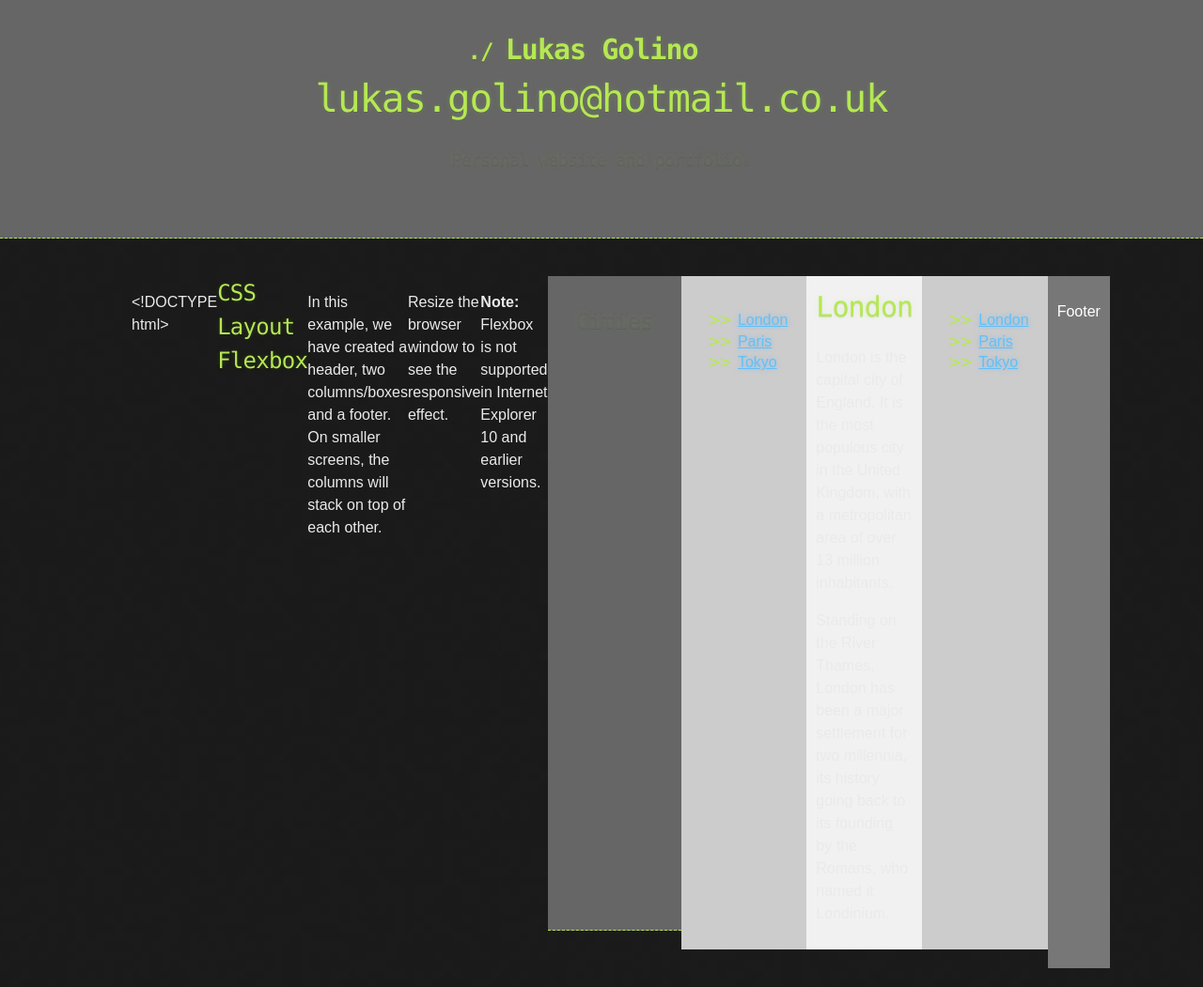
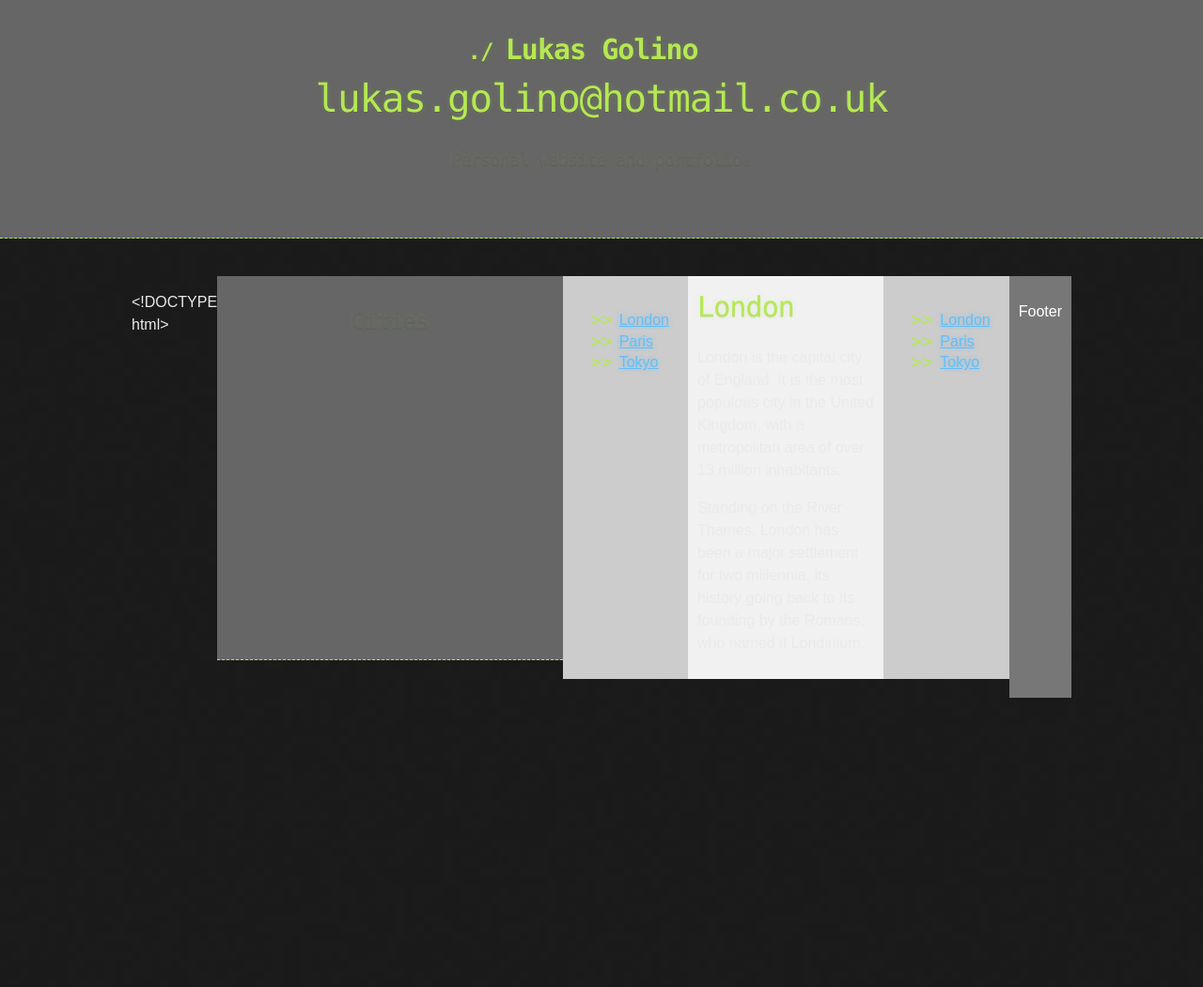
Before and after one commit to lukasgolino/lukasgolino.github.io, a Jekyll site: the page built from testpage.md, in a window 1280 px wide. Shown: the whole page at 94% size. Built offline with Jekyll 4.4.1, drawn with Linux system fonts in a browser that asks for light colours; our own code applies the rules of GitHub Pages for plain Markdown files; after the commit the page ends 900 px from its top, so only the background shows below that.

Commit message:
Update testpage.md

```diff
--- a/testpage.md
+++ b/testpage.md
@@ -80,11 +80,6 @@ footer {
 </head>
 <body>
 
-<h2>CSS Layout Flexbox</h2>
-<p>In this example, we have created a header, two columns/boxes and a footer. On smaller screens, the columns will stack on top of each other.</p>
-<p>Resize the browser window to see the responsive effect.</p>
-<p><strong>Note:</strong> Flexbox is not supported in Internet Explorer 10 and earlier versions.</p>
-
 <header>
   <h2>Cities</h2>
 </header>
```
